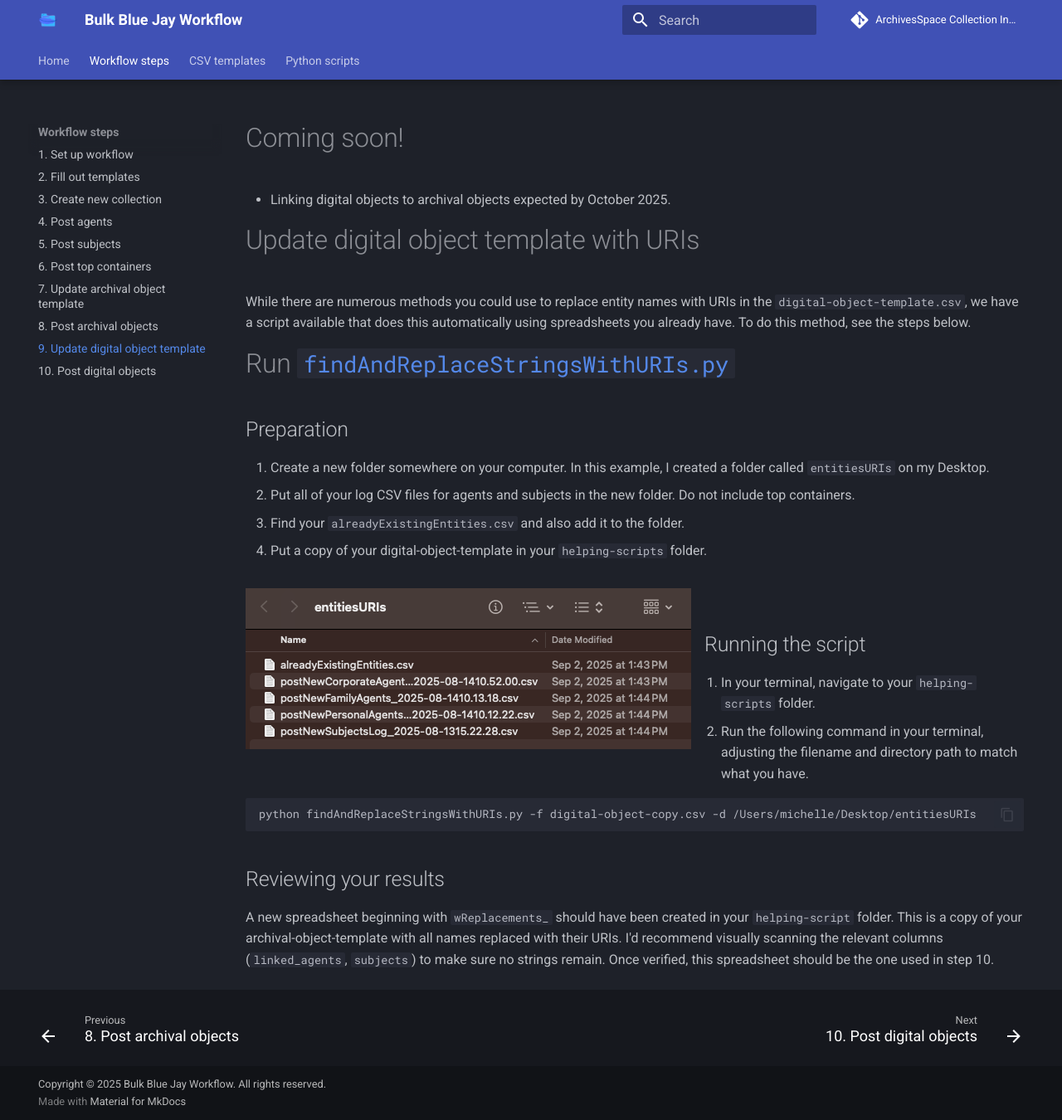
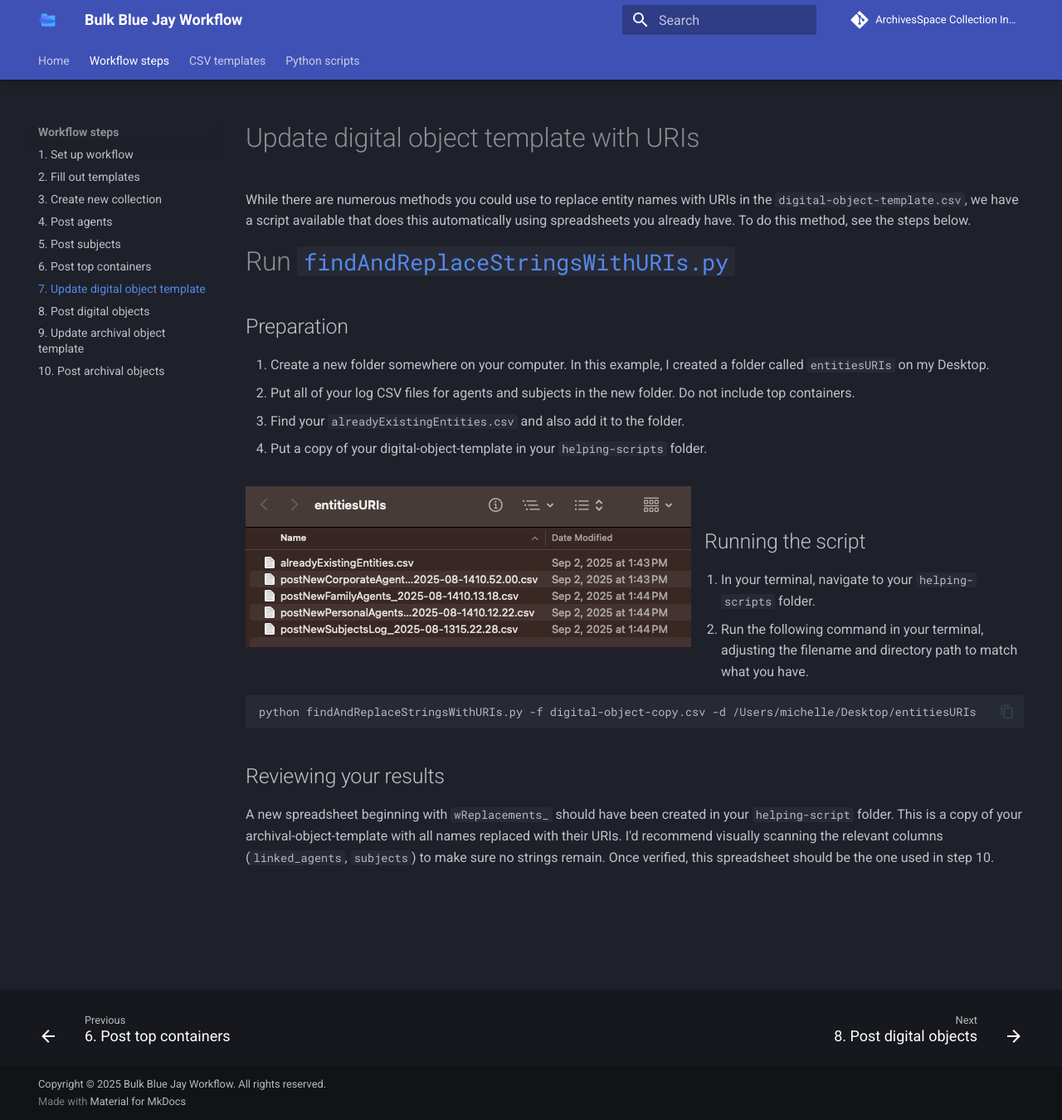
Before and after one commit to mjanowiecki/bulk-blue-jay-docs, an MkDocs documentation site: the page built from docs/workflow/7-update-digital-objects.md, in a window 1280 px wide and 1350 px high. Shown: the whole window at 83% size. Built offline with MkDocs 1.6.1 and Material for MkDocs 9.7.7, drawn with Linux system fonts in a browser that asks for light colours; comment, search, counter and statistics services are not loaded.

```diff
--- a/docs/workflow/9-update-digital-objects.md
+++ b/docs/workflow/7-update-digital-objects.md
@@ -3,9 +3,6 @@
 hide:
   - toc
 ---
-
-# Coming soon!
-- Linking digital objects to archival objects expected by October 2025.
 
 # Update digital object template with URIs
 
--- a/mkdocs.yml
+++ b/mkdocs.yml
@@ -10,10 +10,11 @@
     - 4. Post agents: workflow/4-post-agents.md
     - 5. Post subjects: workflow/5-post-subjects.md
     - 6. Post top containers: workflow/6-post-top-containers.md
-    - 7. Update archival object template: workflow/7-update-archival-objects.md
-    - 8. Post archival objects: workflow/8-post-archival-objects.md
-    - 9. Update digital object template: workflow/9-update-digital-objects.md
-    - 10. Post digital objects: workflow/10-post-digital-objects.md
+    - 7. Update digital object template: workflow/7-update-digital-objects.md
+    - 8. Post digital objects: workflow/8-post-digital-objects.md
+    - 9. Update archival object template: workflow/9-update-archival-objects.md
+    - 10. Post archival objects: workflow/10-post-archival-objects.md
+
   - CSV templates:
     - Archival objects: csv-templates/archival-object-template.md
     - Corporate entities: csv-templates/corporate-entity-template.md
```
Also changed, not shown: docs/csv-templates/archival-object-template.md (+23 -6 lines), docs/workflow/9-update-archival-objects.md (renamed from docs/workflow/7-update-archival-objects.md, +1 -1 lines), docs/img/entity-folder.png, docs/workflow/10-post-archival-objects.md (renamed from docs/workflow/8-post-archival-objects.md), docs/workflow/8-post-digital-objects.md (renamed from docs/workflow/10-post-digital-objects.md).
